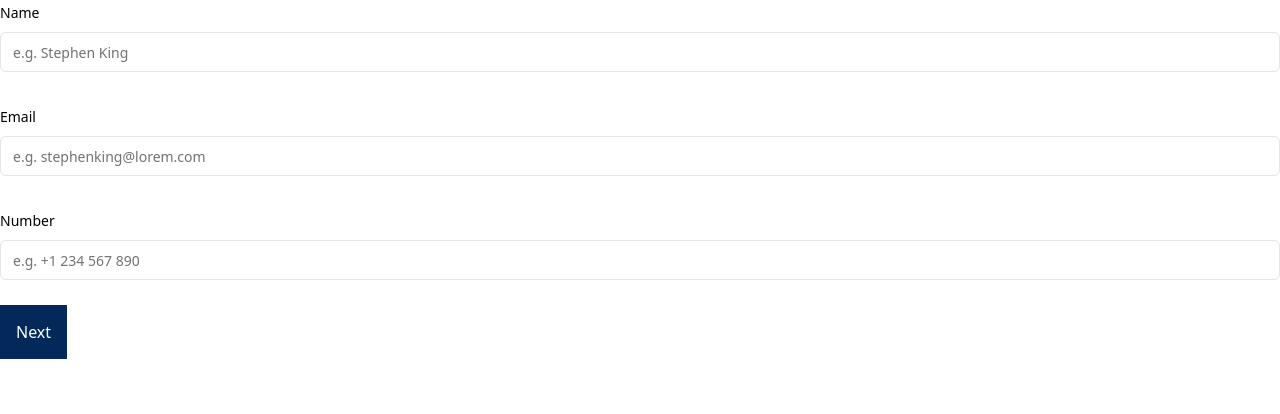
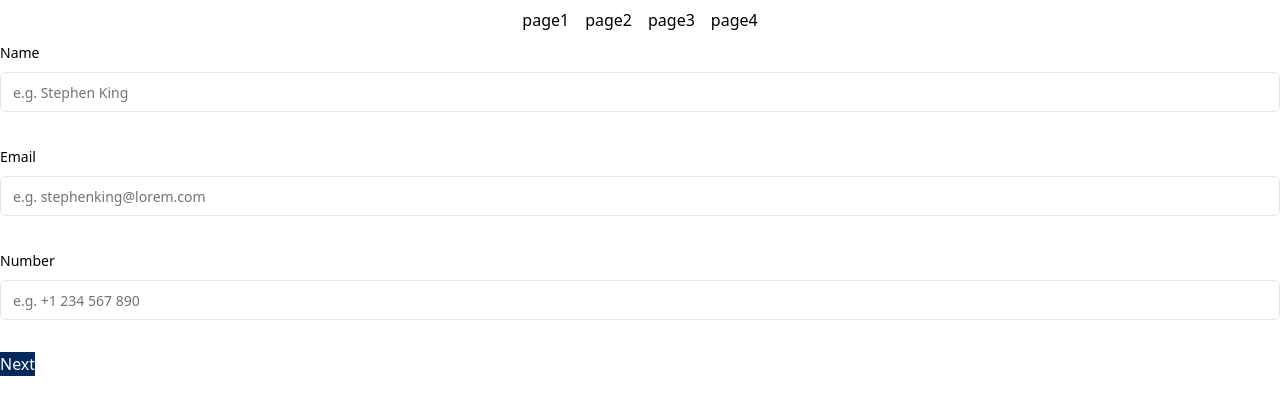
Before and after one commit to Matteonegridev/MultiStep-form, a React (Vite) app: page / in a window 1280 px wide. Shown: the top 414 px of the page. Built offline with nearby package versions, Linux system fonts and the light colour scheme; what fluid-tailwind would draw is missing.

Commit message:
changed approach, saved branch

```diff
--- a/src/components/Form.tsx
+++ b/src/components/Form.tsx
@@ -1,35 +1,28 @@
-import { useState } from "react";
 import { BrowserRouter, Route, Routes } from "react-router";
-import StepOne from "./routes/PersonalInfo";
-import StepTwo from "./routes/SelectPlan";
+import PersonalInfo from "./routes/PersonalInfo";
+import SelectPlan from "./routes/SelectPlan";
+import Stepper from "./Stepper";
+import AddOns from "./routes/AddOns";
+import Summary from "./routes/Summary";
+import { FormProvider, useForm } from "react-hook-form";
 
 function Form() {
-  const [currentStep, setCurrentStep] = useState(0);
-  const titles = ["page1", "page2", "page3", "page4"];
+  const steps = ["page1", "page2", "page3", "page4"];
+  const activeStep = 1;
+  const MainFormMethods = useForm();
   return (
     <div>
-      <BrowserRouter>
-        <Routes>
-          <Route
-            path="/"
-            element={
-              <StepOne
-                currentStep={currentStep}
-                setCurrentStep={setCurrentStep}
-              />
-            }
-          />
-          <Route
-            path="/plan"
-            element={
-              <StepTwo
-                currentStep={currentStep}
-                setCurrentStep={setCurrentStep}
-              />
-            }
-          />
-        </Routes>
-      </BrowserRouter>
+      <FormProvider {...MainFormMethods}>
+        <Stepper activeStep={activeStep} data={steps} />
+        <BrowserRouter>
+          <Routes>
+            <Route path="/" element={<PersonalInfo />} />
+            <Route path="/plan" element={<SelectPlan />} />
+            <Route path="/addons" element={<AddOns />} />
+            <Route path="/summary" element={<Summary />} />
+          </Routes>
+        </BrowserRouter>
+      </FormProvider>
     </div>
   );
 }
--- /dev/null
+++ b/src/components/Stepper.tsx
@@ -0,0 +1,20 @@
+type StepperProps = {
+  data: string[];
+  activeStep: number;
+};
+
+function Stepper({ data, activeStep }: StepperProps) {
+  const totalSteps = 4;
+
+  return (
+    <div className="p-2">
+      <ul className="flex justify-center gap-4">
+        {data.map((steps, i) => (
+          <li key={i}>{steps}</li>
+        ))}
+      </ul>
+    </div>
+  );
+}
+
+export default Stepper;
--- a/src/components/Steps.tsx
+++ /dev/null
@@ -1,9 +0,0 @@
-function Steps({ data }: { data: string[] }) {
-  return (
-    <div className="flex justify-center gap-10">
-      <p>{data}</p>
-    </div>
-  );
-}
-
-export default Steps;
--- a/src/components/routes/AddOns.tsx
+++ b/src/components/routes/AddOns.tsx
@@ -0,0 +1,9 @@
+import React from "react";
+
+type Props = {};
+
+function AddOns({}: Props) {
+  return <div>AddOns</div>;
+}
+
+export default AddOns;
--- a/src/components/routes/PersonalInfo.tsx
+++ b/src/components/routes/PersonalInfo.tsx
@@ -1,6 +1,7 @@
-import { useForm } from "react-hook-form";
+import { useForm, useFormContext } from "react-hook-form";
 import { zodValidation, SchemaValues } from "../../schema/zodSchema";
 import { zodResolver } from "@hookform/resolvers/zod";
+import { useNavigate } from "react-router";
 
 import {
   Form,
@@ -11,14 +12,13 @@ import {
   FormMessage,
 } from "@/components/ui/form";
 import { Input } from "@/components/ui/input";
-import ButtonNext from "@/utils/ButtonNext";
 
 export type StepsProps = {
   currentStep: number;
   setCurrentStep: React.Dispatch<React.SetStateAction<number>>;
 };
 
-function StepOne({ setCurrentStep }: StepsProps) {
+function PersonalInfo() {
   const form = useForm<SchemaValues>({
     resolver: zodResolver(zodValidation),
     mode: "all",
@@ -29,6 +29,9 @@ function StepOne({ setCurrentStep }: StepsProps) {
     },
   });
 
+  const MainFormMethods = useFormContext();
+  const navigate = useNavigate();
+
   const name = form.watch("name");
   const email = form.watch("email");
   const number = form.watch("number");
@@ -36,22 +39,17 @@ function StepOne({ setCurrentStep }: StepsProps) {
   const filledFields =
     name.trim() !== "" && email.trim() !== "" && number.trim() !== "";
 
-  const handleDisable = (e: React.MouseEvent<HTMLAnchorElement>) => {
-    if (!filledFields) {
-      e.preventDefault();
-    }
-  };
-
   function onSubmit(values: SchemaValues) {
-    // Do something with the form values.
-    // ✅ This will be type-safe and validated.
+    MainFormMethods.setValue("Personal Info", values);
     console.log(values);
+    navigate("/plan");
   }
 
   return (
     <section>
       <Form {...form}>
         <form onSubmit={form.handleSubmit(onSubmit)} className="space-y-8">
+          {/*Name Field */}
           <FormField
             control={form.control}
             name="name"
@@ -65,6 +63,7 @@ function StepOne({ setCurrentStep }: StepsProps) {
               </FormItem>
             )}
           />
+          {/*Email Field */}
           <FormField
             control={form.control}
             name="email"
@@ -79,6 +78,7 @@ function StepOne({ setCurrentStep }: StepsProps) {
               </FormItem>
             )}
           />
+          {/*Number Field */}
           <FormField
             control={form.control}
             name="number"
@@ -93,15 +93,19 @@ function StepOne({ setCurrentStep }: StepsProps) {
               </FormItem>
             )}
           />
+          <div>
+            <button
+              className="bg-primary text-white"
+              type="submit"
+              disabled={!filledFields}
+            >
+              Next
+            </button>
+          </div>
         </form>
       </Form>
-      <ButtonNext
-        onClick={handleDisable}
-        setStep={setCurrentStep}
-        step="/plan"
-      />
     </section>
   );
 }
 
-export default StepOne;
+export default PersonalInfo;
--- a/src/components/routes/SelectPlan.tsx
+++ b/src/components/routes/SelectPlan.tsx
@@ -1,16 +1,5 @@
-import { type StepsProps } from "./PersonalInfo";
-import ButtonNext from "@/utils/ButtonNext";
-import ButtonPrev from "@/utils/ButtonPrev";
-
-function StepTwo({ currentStep, setCurrentStep }: StepsProps) {
-  console.log(currentStep);
-  return (
-    <div>
-      step2
-      <ButtonNext step="" setStep={setCurrentStep} />
-      <ButtonPrev step="/" setStep={setCurrentStep} />
-    </div>
-  );
+function SelectPlan() {
+  return <div className="">step2</div>;
 }
 
-export default StepTwo;
+export default SelectPlan;
--- a/src/components/routes/Summary.tsx
+++ b/src/components/routes/Summary.tsx
@@ -0,0 +1,9 @@
+import React from "react";
+
+type Props = {};
+
+function Summary({}: Props) {
+  return <div>Summary</div>;
+}
+
+export default Summary;
--- a/src/schema/zodSchema.tsx
+++ b/src/schema/zodSchema.tsx
@@ -8,7 +8,13 @@ const mobileRegex = (mobile: string) => {
 
 export const zodValidation = z.object({
   name: z.string().min(4).max(20),
-  email: z.string().email(),
+  email: z
+    .string()
+    .email()
+    .regex(
+      /^([A-Z0-9_+-]+\.?)*[A-Z0-9_+-]@([A-Z0-9][A-Z0-9-]*\.)+[A-Z]{2,}$/i,
+      "Invalid Email",
+    ),
   number: z
     .string()
     .nonempty({ message: "Number is mandatory" })
--- a/src/utils/ButtonNext.tsx
+++ /dev/null
@@ -1,33 +0,0 @@
-import { NavLink } from "react-router";
-
-type Props = {
-  onClick?: (e: React.MouseEvent<HTMLAnchorElement>) => void;
-  step: string;
-  setStep: React.Dispatch<React.SetStateAction<number>>;
-};
-
-function ButtonNext({ step, setStep, onClick }: Props) {
-  const handleStepForward = (
-    setStep: React.Dispatch<React.SetStateAction<number>>,
-  ) => {
-    setStep((prev) => prev + 1);
-  };
-
-  return (
-    <div className="mt-10">
-      <NavLink
-        onClick={(e) => {
-          handleStepForward(setStep);
-          // if onClick is present only:
-          if (onClick) onClick(e);
-        }}
-        className="cursor-pointer bg-primary p-4 text-white"
-        to={step}
-      >
-        Next
-      </NavLink>
-    </div>
-  );
-}
-
-export default ButtonNext;
--- a/src/utils/ButtonPrev.tsx
+++ /dev/null
@@ -1,27 +0,0 @@
-import { NavLink } from "react-router";
-
-type Props = {
-  step: string;
-  setStep: React.Dispatch<React.SetStateAction<number>>;
-};
-
-function ButtonPrev({ step, setStep }: Props) {
-  const handleStepBack = (
-    setStep: React.Dispatch<React.SetStateAction<number>>,
-  ) => {
-    setStep((prev) => prev - 1);
-  };
-  return (
-    <div className="mt-10">
-      <NavLink
-        onClick={() => handleStepBack(setStep)}
-        className="cursor-pointer bg-primary p-4 text-white"
-        to={step}
-      >
-        Prev
-      </NavLink>
-    </div>
-  );
-}
-
-export default ButtonPrev;
```
